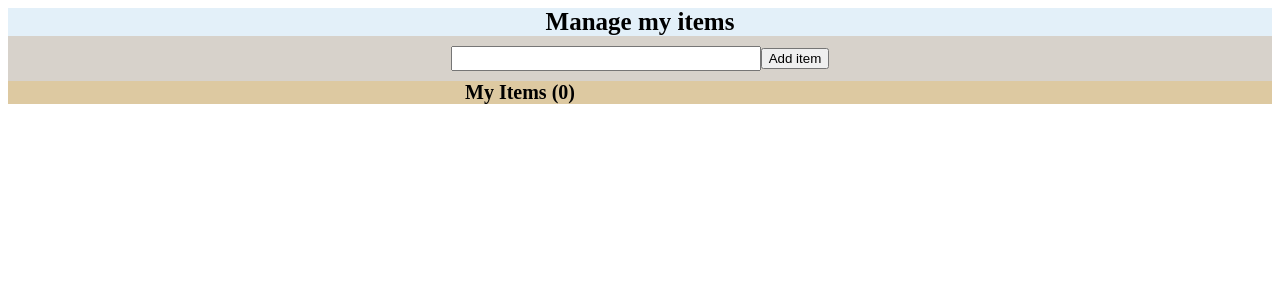
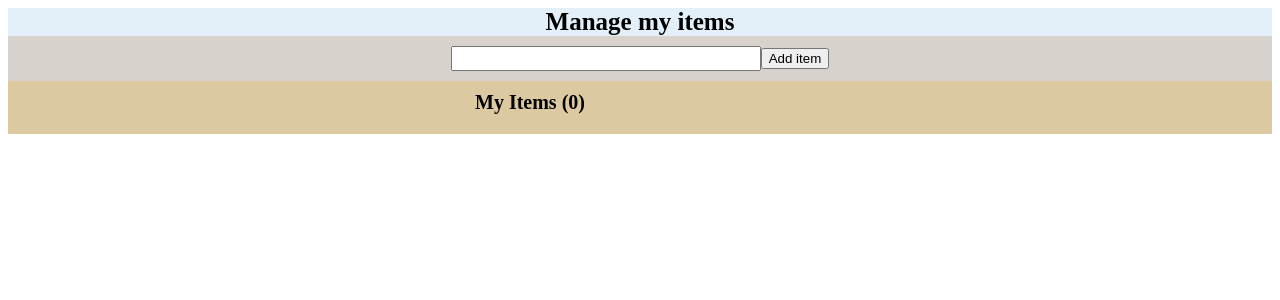
Before and after one commit to skowildcats/simple-react, a React (Create React App) app: page / in a window 1280 px wide. Shown: the top 300 px of the page. Built offline with nearby package versions, Linux system fonts and the light colour scheme.

Commit message:
usecontext refactor

```diff
--- a/src/App.js
+++ b/src/App.js
@@ -4,6 +4,10 @@ import Input from "./components/input"
 import ManageItemList from "./components/manage_item_list"
 import { Box } from "@material-ui/core"
 import "./style.css"
+import React from "react"
+
+
+export const ItemContext = React.createContext()
 
 const App = (props) => {
   const [manageItem, setManageItem] = useState([])
@@ -29,11 +33,13 @@ const App = (props) => {
   }
 
   return (
-    <Box className="App" bgcolor="#e3f0f9">
-      <Header />
-      <Input addItem={addItem} />
-      <ManageItemList items={manageItem} removeItem={removeItem} />
-    </Box>
+    <ItemContext.Provider value={removeItem}>
+      <Box className="App" bgcolor="#e3f0f9">
+        <Header />
+        <Input addItem={addItem} />
+        <ManageItemList items={manageItem} />
+      </Box>
+    </ItemContext.Provider>
   )
 }
 
--- a/src/components/manage_item.js
+++ b/src/components/manage_item.js
@@ -1,4 +1,9 @@
-const ManageItem = ({ item, removeItem }) => {
+import { useContext} from "react"
+import { ItemContext } from "../App"
+
+const ManageItem = ({ item }) => {
+  const removeItem = useContext(ItemContext)
+
   return (
     <div>
       {item.title}
--- a/src/components/manage_item_list.js
+++ b/src/components/manage_item_list.js
@@ -1,12 +1,12 @@
 import ManageItem from "./manage_item"
 
-const ManageItemList = ({ items, removeItem }) => {
+const ManageItemList = ({ items }) => {
   return (
     <div id="item-list">
       <div>
         <span>My Items ({items.length})</span>
         {items.map((el, idx) => {
-          return <ManageItem item={el} key={idx} removeItem={removeItem} />
+          return <ManageItem item={el} key={idx} />
         })}
       </div>
     </div>
--- a/src/style.css
+++ b/src/style.css
@@ -27,11 +27,14 @@
   width: fit-content;
   min-width: 350px;
   margin: auto;
+  padding-bottom: 10px;
 }
 
 #item-list > div > span{
   font-weight: bold;
   font-size: 20px;
+  display: inline-block;
+  margin: 10px;
 }
 
 #item-list > div > div {
```
